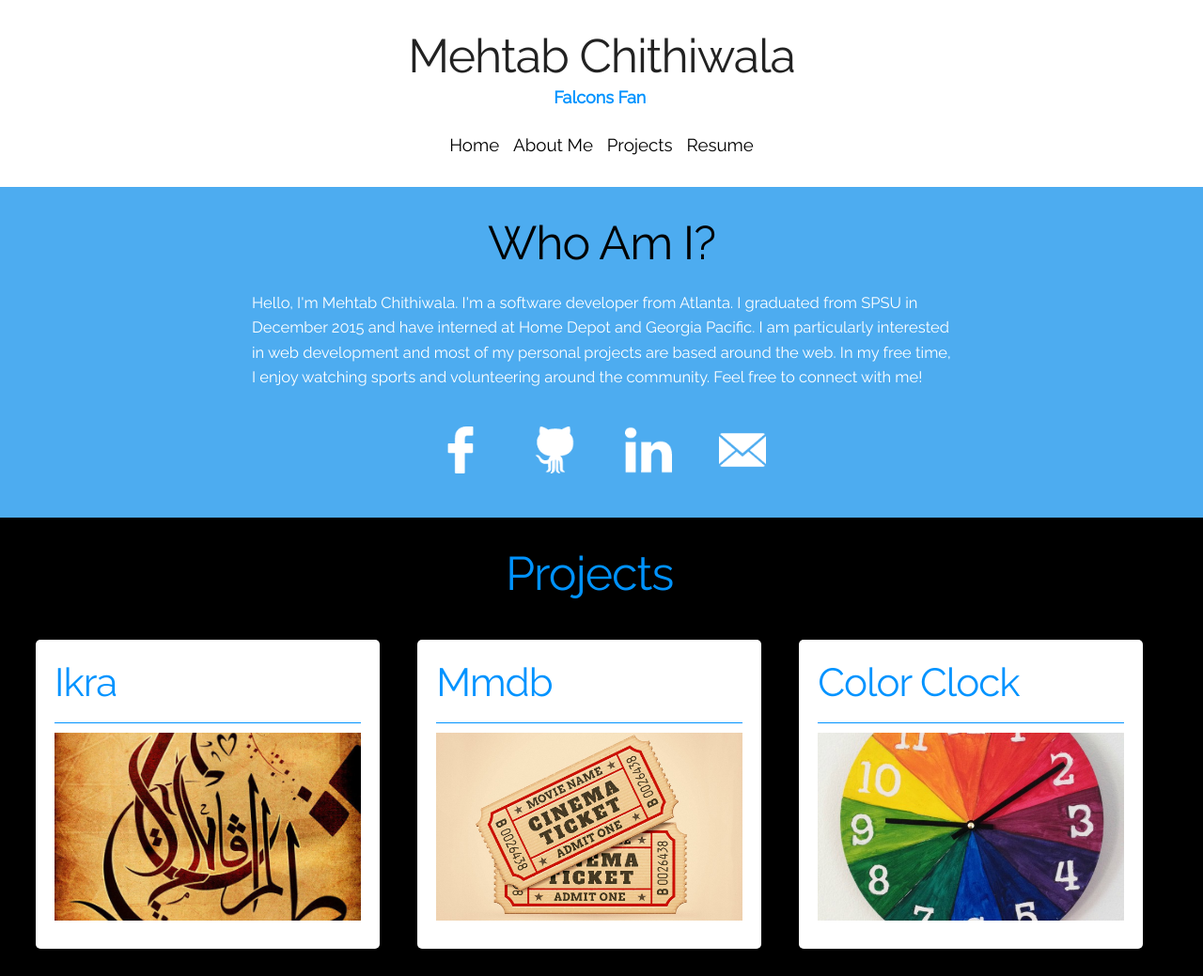
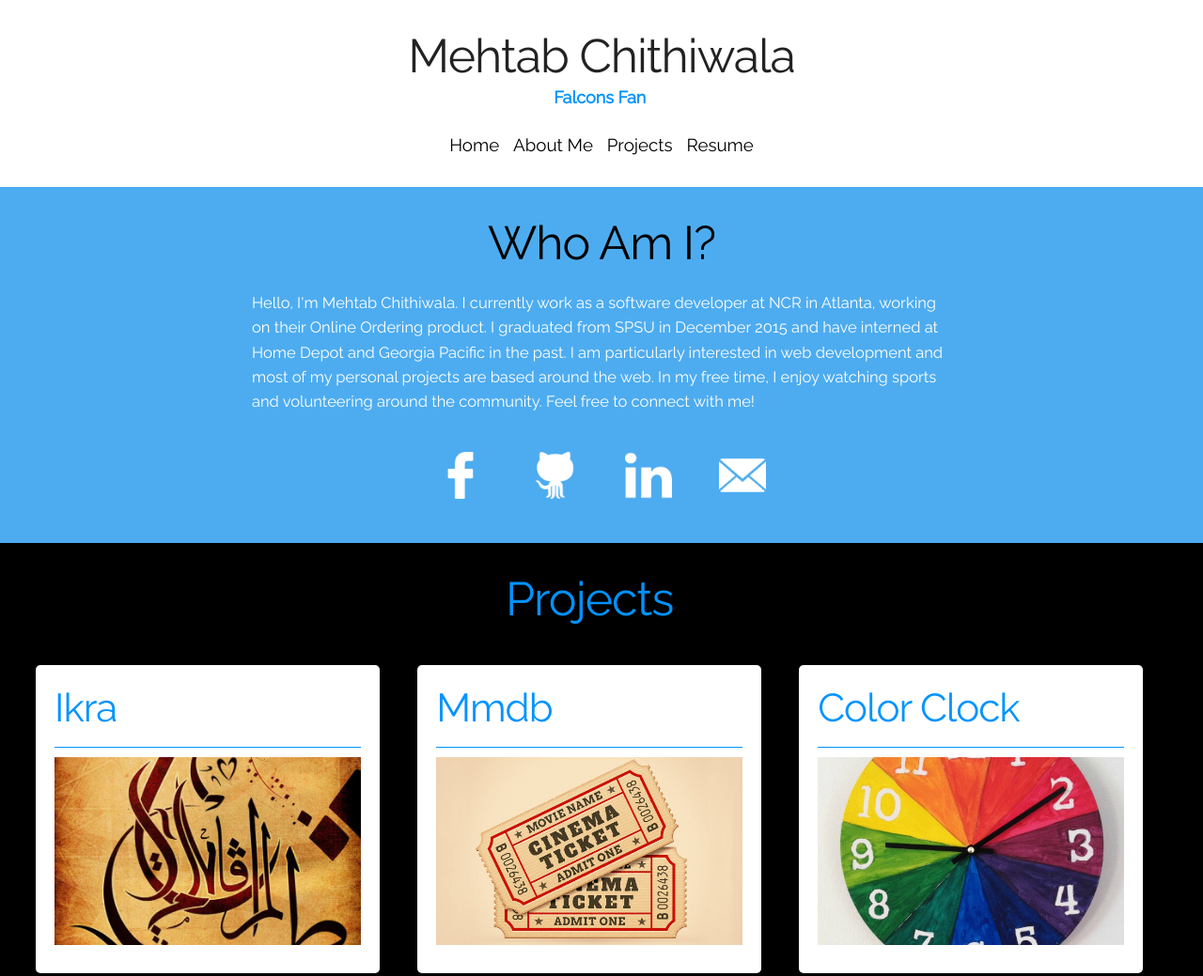
Before and after one commit to mchithiw/Portfolio-2.0, a plain HTML site: page index.html in a window 1280 px wide. Shown: the top 1039 px of the page at 94% size. Drawn offline with Linux system fonts and the light colour scheme; some packages are replaced by stand-ins of ours.

Commit message:
Fixed Bio

```diff
--- a/home.html
+++ b/home.html
@@ -5,7 +5,7 @@
     <div class="row">
 
         <div class="about-container twelve columns">
-            <p> Hello, I'm Mehtab Chithiwala. I'm a software developer from Atlanta. I graduated from SPSU in December 2015 and have interned at Home Depot and Georgia Pacific. I am particularly interested in web development and most of my personal projects are based around the web. In my free time, I enjoy watching sports and volunteering around the community. Feel free to connect with me! </p>
+            <p> Hello, I'm Mehtab Chithiwala. I currently work as a software developer at NCR in Atlanta, working on their Online Ordering product. I graduated from SPSU in December 2015 and have interned at Home Depot and Georgia Pacific in the past. I am particularly interested in web development and most of my personal projects are based around the web. In my free time, I enjoy watching sports and volunteering around the community. Feel free to connect with me! </p>
 
             <div class="social-container">
 
```
